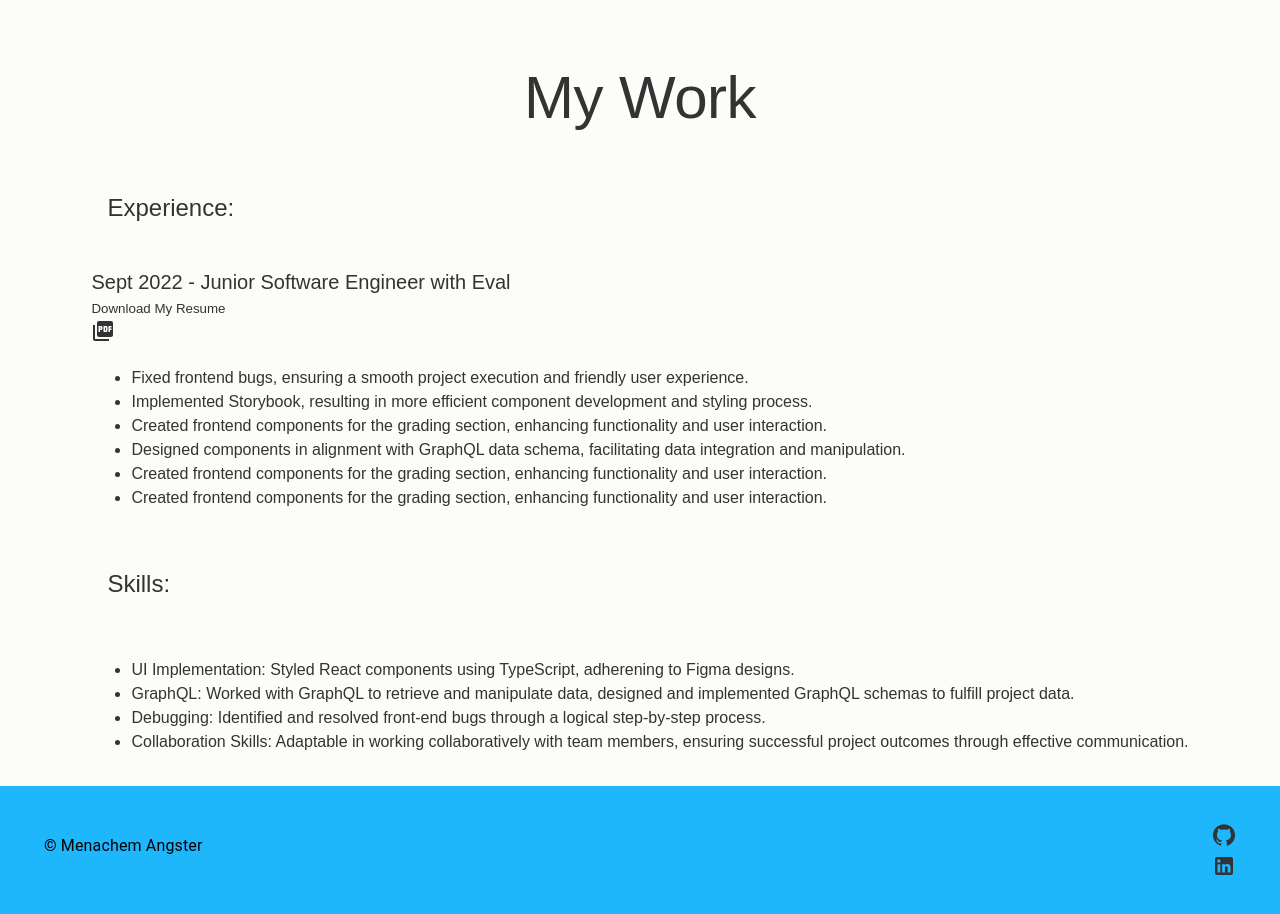
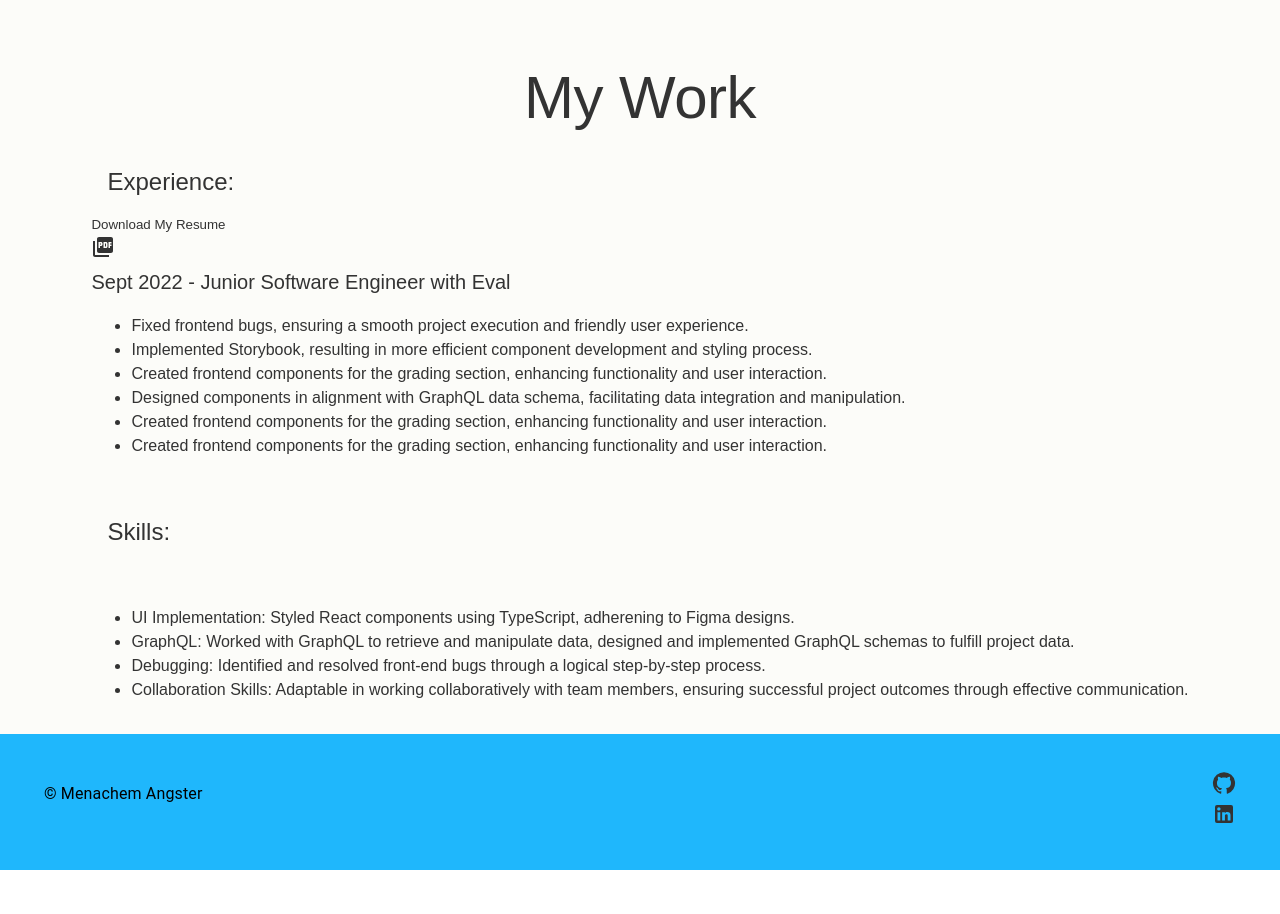
Before and after one commit to Angster770/DeveloperPortfolio, a React (Create React App) app: page / in a window 1280 px wide. Shown: the part 1280-2194 px from the top of the page. After the commit the page ends 2150 px from the top, so only its background shows below. Built offline with nearby package versions, Linux system fonts and the light colour scheme; a web font is replaced by a local one.

Commit message:
changed location of pdf download

```diff
--- a/src/MyWork/MyWork.tsx
+++ b/src/MyWork/MyWork.tsx
@@ -47,25 +47,21 @@ export const MyWork: () => JSX.Element = () => {
               color: "#333333;",
               fontFamily: "VTCSundaykomixcaps, sans-serif",
               padding: "1rem",
+              lineHeight: "3.5",
             }}
-            // variant="body1"
           >
             <Typography
               style={{
                 fontFamily: "VTCSundaykomixcaps, sans-serif",
                 padding: "1rem",
                 maxWidth: "80%",
-                lineHeight: "3.5",
               }}
               variant="h5"
             >
               Experience:
             </Typography>
-            <Typography style={{ fontFamily: "VTCSundaykomixcaps, sans-serif" }} variant="h6">
-              Sept 2022 - Junior Software Engineer with Eval
-            </Typography>
             <Typography style={{ fontFamily: "VTCSundaykomixcaps, sans-serif", fontSize: "smaller" }} variant="h6">
-              Download My Resume{" "}
+              Download My Resume
             </Typography>
             <Typography
               style={{
@@ -83,6 +79,10 @@ export const MyWork: () => JSX.Element = () => {
                 <PictureAsPdfIcon />
               </a>
             </Typography>
+            <Typography style={{ fontFamily: "VTCSundaykomixcaps, sans-serif" }} variant="h6">
+              Sept 2022 - Junior Software Engineer with Eval
+            </Typography>
+
             <Typography>
               <ul>
                 <li> Fixed frontend bugs, ensuring a smooth project execution and friendly user experience.</li>
```
